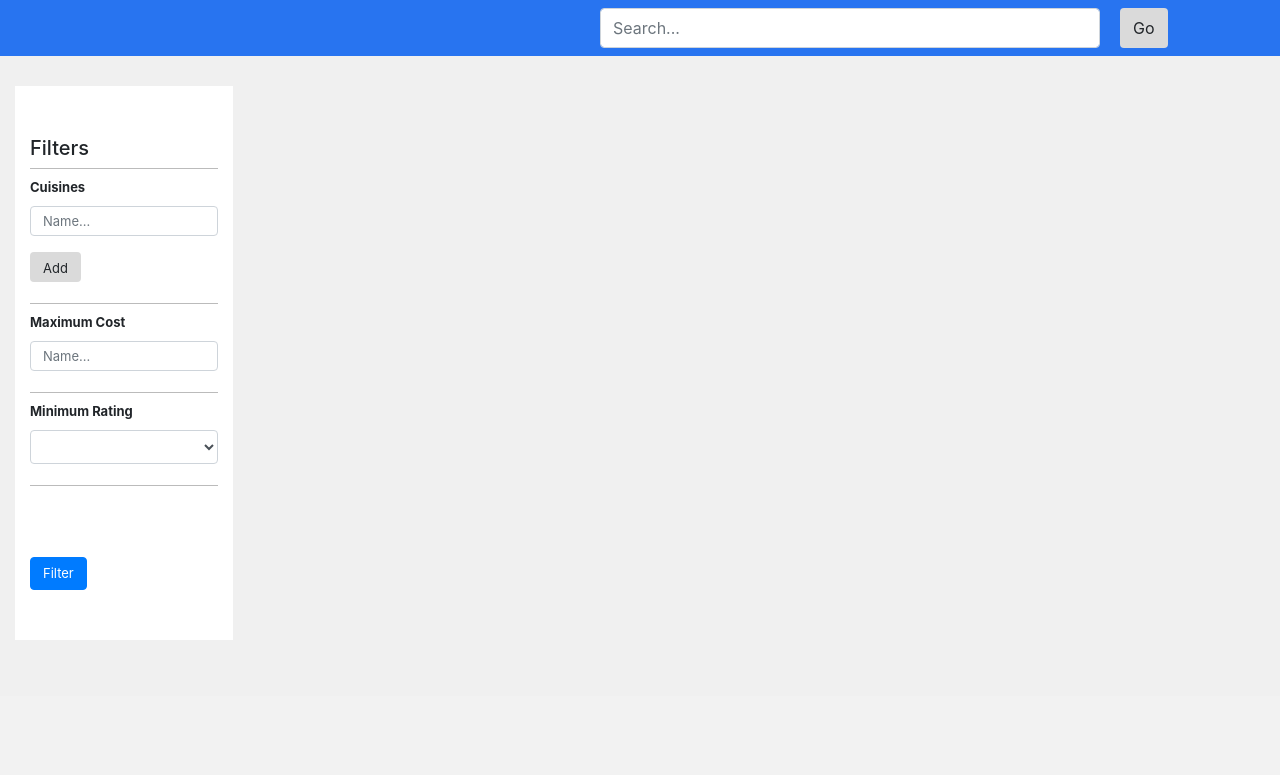
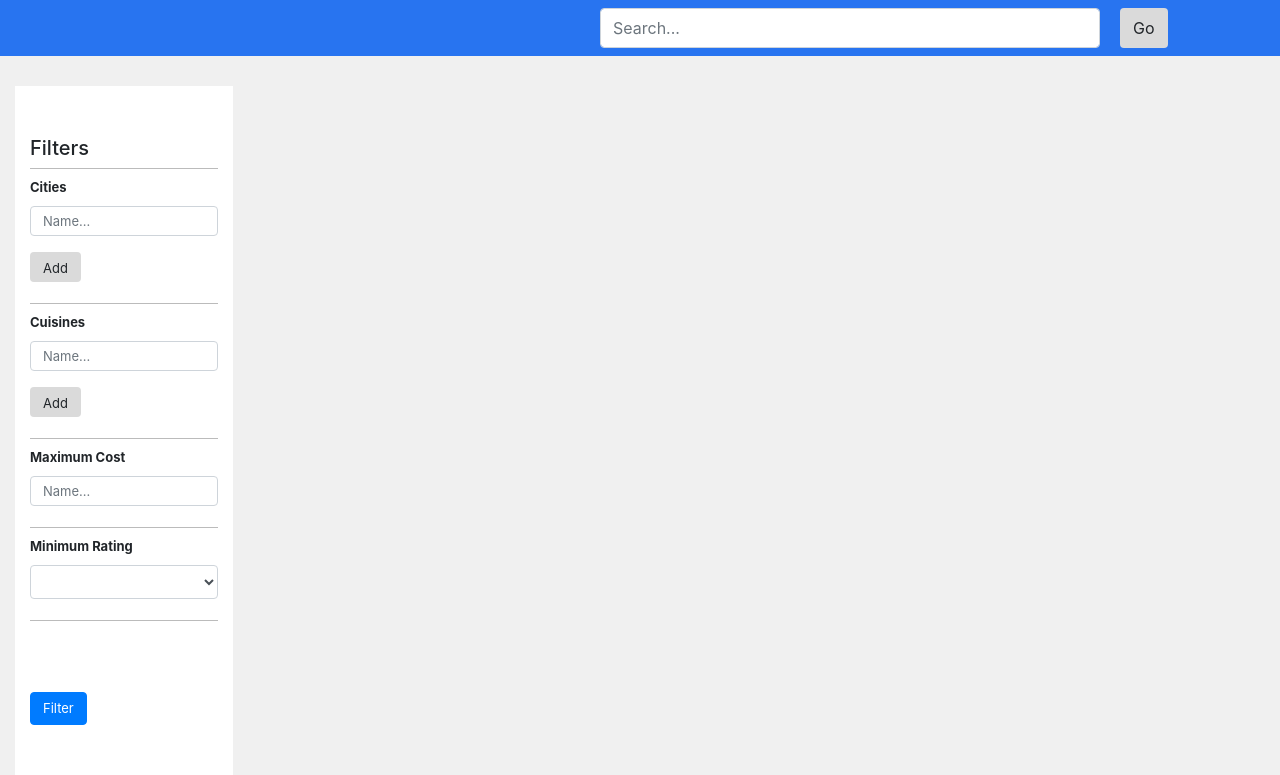
Before and after one commit to kankits/Not-Random, a Flask app: page /restaurants in a window 1280 px wide. Shown: the part 104-879 px from the top of the page. Before the commit the page ends 744 px from the top, so only its background shows below. Run offline with Flask 3, Linux system fonts and the light colour scheme; some libraries are stand-ins or nearby versions.

Commit message:
Add city filter for restaurants

```diff
--- a/TODO.txt
+++ b/TODO.txt
@@ -1,6 +1,6 @@
 1) Fix UI of Hotels, Travel - P3
 2) Add place recommender for hotels and hotel recommender for places - P1
-3) Add city filter for restaurants - P0
+3) Add city filter for restaurants - P0 (done)
 4) recommend restaurants for hotels: add same city condition in the query (currently only locality is same) - P0
-5) Update user rating for places  - P0
+5) Update user rating for places  - P0 (done)
 6) list ratings posted by user and favourite places of user on dashboard - P2
--- a/app.py
+++ b/app.py
@@ -235,6 +235,7 @@ def filter_restaurants():
     maxCost = request.args.get('maxCost')
     minRating = request.args.get('minRating')
     cuisines = json.loads(request.args.get('cuisines'))
+    cities = json.loads(request.args.get('cities'))
     if(maxCost == ""):
         maxCost = "1000000000"
     if(minRating == ""):
@@ -247,10 +248,19 @@ def filter_restaurants():
             cuisineList += ", "
     cuisineList += ")"
 
+    cityList = "("
+    for i in range(len(cities)):
+        cityList += "'"+cities[i]+"'"
+        if(i < len(cities) - 1):
+            cityList += ", "
+    cityList += ")"
+
     s = "with t1 as (\n    select distinct name, locality \n    from cuisines_table \n    where name like \'" + query + "\' || \'%\'"
     if(len(cuisineList)>2):
         s+=" and cuisine in " + cuisineList
-    s+="\n)\nselect t1.name, t1.locality, cost, cuisine, rating, votes as num_rating \nfrom restaurants, t1 \nwhere t1.name = restaurants.name and t1.locality = restaurants.locality and rating >= " + minRating + " and cost <= " + maxCost
+    s+="\n)\nselect t1.name, t1.locality, cost, cuisine, rating, votes as num_rating \nfrom restaurants, t1, cities \nwhere t1.name = restaurants.name and t1.locality = restaurants.locality and rating >= " + minRating + " and cost <= " + maxCost + " and restaurants.cityid = cities.cityid"
+    if(len(cityList)>2):
+        s+=" and cityname in " + cityList
     print(s)
     cur.execute(s)
     results = []
--- a/static/script.js
+++ b/static/script.js
@@ -49,6 +49,24 @@ function addToTag() {
     item.append(removeButton);
 
     list.append(item);
+}
+
+function addToCityTag() {
+  var list = $('#search-box-city-tags ul');
+
+  var item = $('<li class="badge_tag">').text($('#search-tag-city-filter-input').val());
+
+  var removeButton = $('<span class="remove-button">').text('x');
+
+  // Add a click event listener to the remove button
+  removeButton.on('click', function() {
+    $(this).parent().remove();
+  });
+
+  // Add the remove button to the item
+  item.append(removeButton);
+
+  list.append(item);
 }
 
 function getCheckedOptions() {
--- a/static/style.css
+++ b/static/style.css
@@ -275,7 +275,7 @@ a:hover {
   margin-bottom: -1px;
   padding-top: 5px;
   padding-bottom: 5px;
-  overflow-y: visible;
+  overflow-y: hidden;
 }
 
 .filter_results_hotels_container {
--- a/template/restaurants.html
+++ b/template/restaurants.html
@@ -49,6 +49,34 @@
         <div class="col-md-2 filter-component">
           <h5>Filters</h5>
           <form id="filter-form">
+            <div class="filter-element">
+              <label for="category"><b style="font-size:13px;">Cities</b></label>
+              <div class="tags_layout">
+                <div class="form-group search_box_tag_filter" id="search-box-city-tag-filter">
+                  <input type="text" style="font-size:13px;" class="form-control tag_filter_search" name="search-tag-filter-input" id="search-tag-city-filter-input" placeholder="Name...">
+                  <div class="search-results" id="search-tag-city-filter-results" style="display: none; font-size:13px;">
+                      <ul></ul>
+                  </div>
+                </div>
+                <button onclick="addCuisineAndCityTag()" type="button" class="btn btn-default" style="font-size:13px;">Add</button>
+              </div>
+              <div class="form-group search_box_tags" id = "search-box-city-tags">
+                <ul>
+                </ul>
+              </div>
+              <script>
+                $(document).ready(function() {
+                searchInputHandler('search-tag-city-filter-input', 'search-tag-city-filter-results', 'cities', 'cityname');
+                });
+
+                $(document).on('click', '.dropdown-item', function() {
+                var value = $(this).text();
+                $('#search-tag-city-filter-input').val(value);
+                $('#search-tag-city-filter-results').hide();
+                });
+              </script>
+
+            </div>
 
             <!-- search box add tags -->
             <div class="filter-element">
@@ -64,8 +92,6 @@
                 </div>
                 <div class="form-group search_box_tags" id = "search-box-tags">
                   <ul>
-                  <script type = "text/javascript" src="static/script.js">
-                  </script>
                   <script>
                     $(document).ready(function() {
                     searchInputHandler('search-tag-filter-input', 'search-tag-filter-results', 'cuisine_name', 'cuisine');
@@ -130,6 +156,7 @@
       let maxCost = null;
       let minRating = null;
       let locality = null;
+      var cities = [];
 
       function setSearchBarValues(){
         searchBarFilterSelected = $('#search-input').val();
@@ -138,6 +165,11 @@
       function addCuisineAndTag() {
         cuisines.push($('#search-tag-filter-input').val());
         addToTag();
+      }
+
+      function addCuisineAndCityTag() {
+        cities.push($('#search-tag-city-filter-input').val());
+        addToCityTag();
       }
 
       function setFilerValues() {
@@ -213,7 +245,7 @@
         $.ajax({
           type: 'GET',
           url: '/filter_restaurants',
-          data: {'search': searchBarFilterSelected, 'maxCost': maxCost, 'minRating': minRating, 'cuisines': JSON.stringify(cuisines)},
+          data: {'search': searchBarFilterSelected, 'maxCost': maxCost, 'minRating': minRating, 'cuisines': JSON.stringify(cuisines), 'cities': JSON.stringify(cities)},
           success: function(response) {
             var results = response.data;
             displayResults(results);
```
